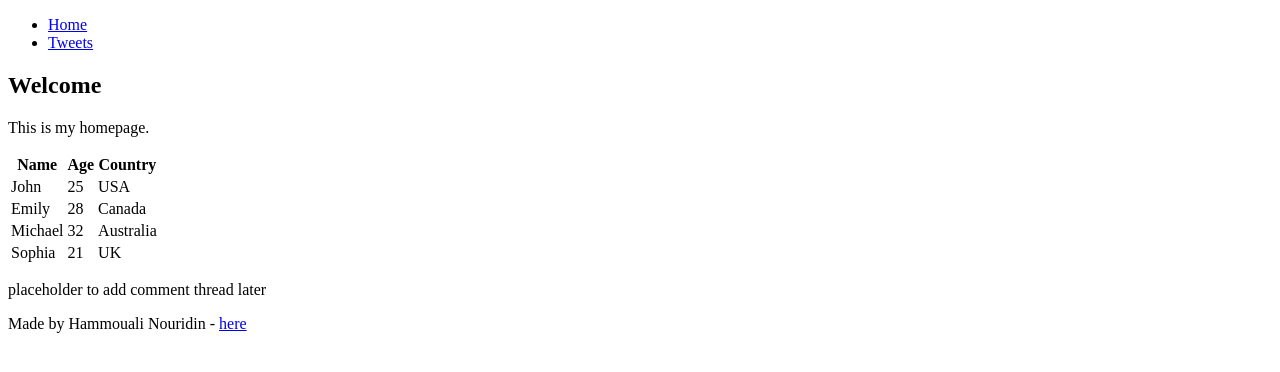
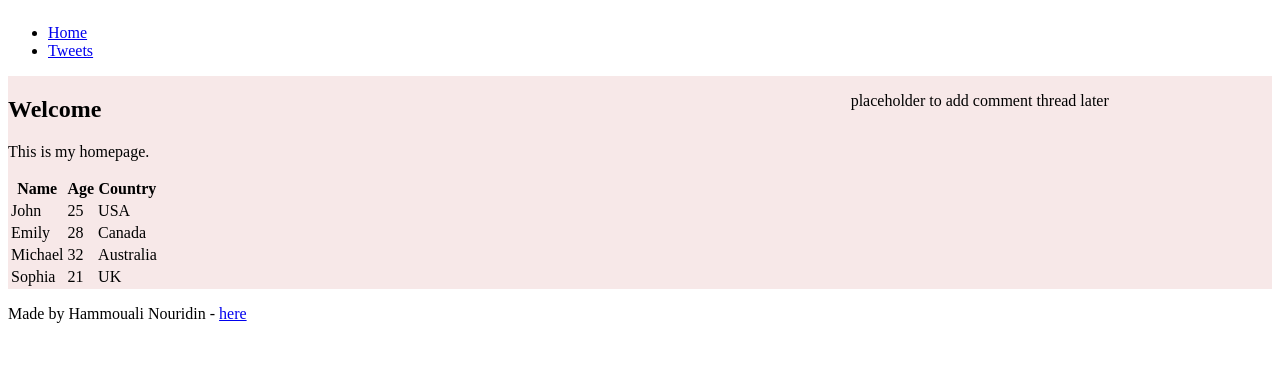
Before and after one commit to n-zero-hub/alx_html_css, a plain HTML site: page index.html in a window 1280 px wide. Drawn offline with Linux system fonts and the light colour scheme.

Commit message:
CSS Flexbox positionning

```diff
--- a/index.html
+++ b/index.html
@@ -4,6 +4,7 @@
   <meta charset="UTF-8">
   <meta name="viewport" content="width=device-width, initial-scale=1.0">
   <title>Home Page</title>
+  <link rel="stylesheet" href="styles.css">
 </head>
 <body>
   <header>
--- /dev/null
+++ b/styles.css
@@ -0,0 +1,19 @@
+body {
+    background-color:rgb(255, 255, 255);
+    display: flex;
+    flex-direction: column;
+}
+main {
+    background-color: rgb(247, 232, 232);
+    display: flex;
+    flex-direction: row;
+    flex: auto;
+}
+article {
+    flex: 2;
+    overflow-y: auto;
+}
+aside {
+    flex: 1;
+    overflow-y: auto;
+}
```
